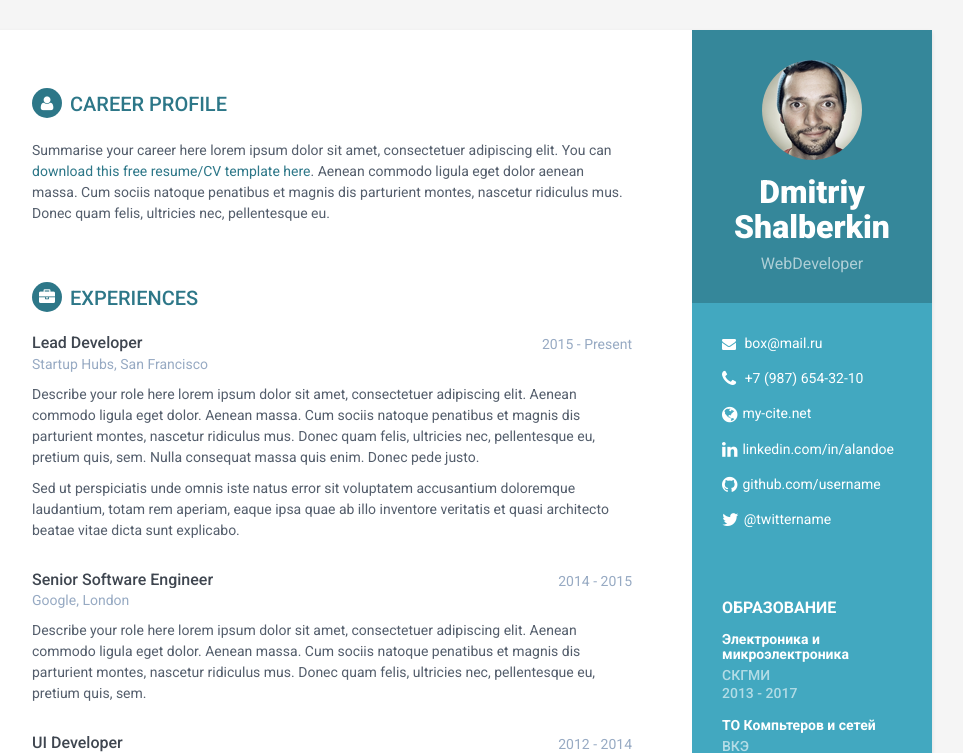
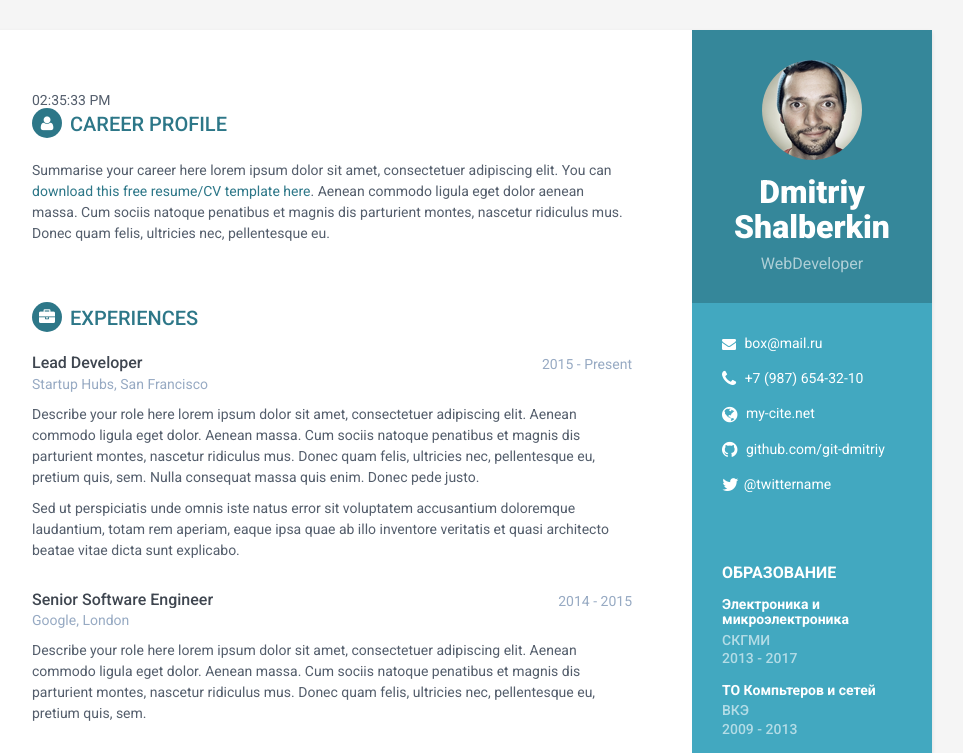
Before and after one commit to git-dmitriy/wordpress-theme-development, a PHP site: page / in a window 1280 px wide. Shown: the top 753 px of the page, without its empty margins (188-1151 px from the left). Run offline with PHP 8.4, Linux system fonts and the light colour scheme.

Commit message:
Добавлена ссылка на git репозиторий

```diff
--- a/career_profile/data.php
+++ b/career_profile/data.php
@@ -6,7 +6,8 @@ return [
     'post' => 'WebDeveloper',
     'email' => 'box@mail.ru',
     'phone' => '+7 (987) 654-32-10',
-    'site' => 'my-cite.net'
+    'site' => 'my-cite.net',
+    'github' => 'https://github.com/git-dmitriy',
   ],
   'education' => [
     [
--- a/career_profile/index.php
+++ b/career_profile/index.php
@@ -59,9 +59,13 @@ $intData = $data['interests'];
                     </li>
                     <li class="phone"><i class="fa fa-phone"></i>
                         <a href="tel:<?= $aboutData['phone'] ?>"><?= $aboutData['phone'] ?></a></li>
-                    <li class="website"><i class="fa fa-globe"></i><a href="http://themes.3rdwavemedia.com/website-templates/free-responsive-website-template-for-developers/" target="_blank"><?= $aboutData['site'] ?></a></li>
-                    <li class="linkedin"><i class="fa fa-linkedin"></i><a href="#" target="_blank">linkedin.com/in/alandoe</a></li>
-                    <li class="github"><i class="fa fa-github"></i><a href="#" target="_blank">github.com/username</a></li>
+                    <li class="website">
+                        <i class="fa fa-globe"></i>
+                        <a href="http://themes.3rdwavemedia.com/website-templates/free-responsive-website-template-for-developers/" target="_blank"><?= $aboutData['site'] ?></a></li>
+                    <li class="linkedin">
+                    <li class="github">
+                        <i class="fa fa-github"></i>
+                        <a href="<?= $aboutData['github'] ?>" target="_blank">github.com/git-dmitriy</a></li>
                     <li class="twitter"><i class="fa fa-twitter"></i><a href="https://twitter.com/3rdwave_themes" target="_blank">@twittername</a></li>
                 </ul>
             </div>
@@ -110,6 +114,12 @@ $intData = $data['interests'];
         <div class="main-wrapper">
 
             <section class="section summary-section">
+            <?
+
+            echo date('h:i:s A');
+
+
+            ?>
                 <h2 class="section-title"><i class="fa fa-user"></i>Career Profile</h2>
                 <div class="summary">
                     <p>Summarise your career here lorem ipsum dolor sit amet, consectetuer adipiscing elit. You can <a href="http://themes.3rdwavemedia.com/website-templates/orbit-free-resume-cv-template-for-developers/" target="_blank">download this free resume/CV template here</a>. Aenean commodo ligula eget dolor aenean massa. Cum sociis natoque penatibus et magnis dis parturient montes, nascetur ridiculus mus. Donec quam felis, ultricies nec, pellentesque eu.</p>
```
